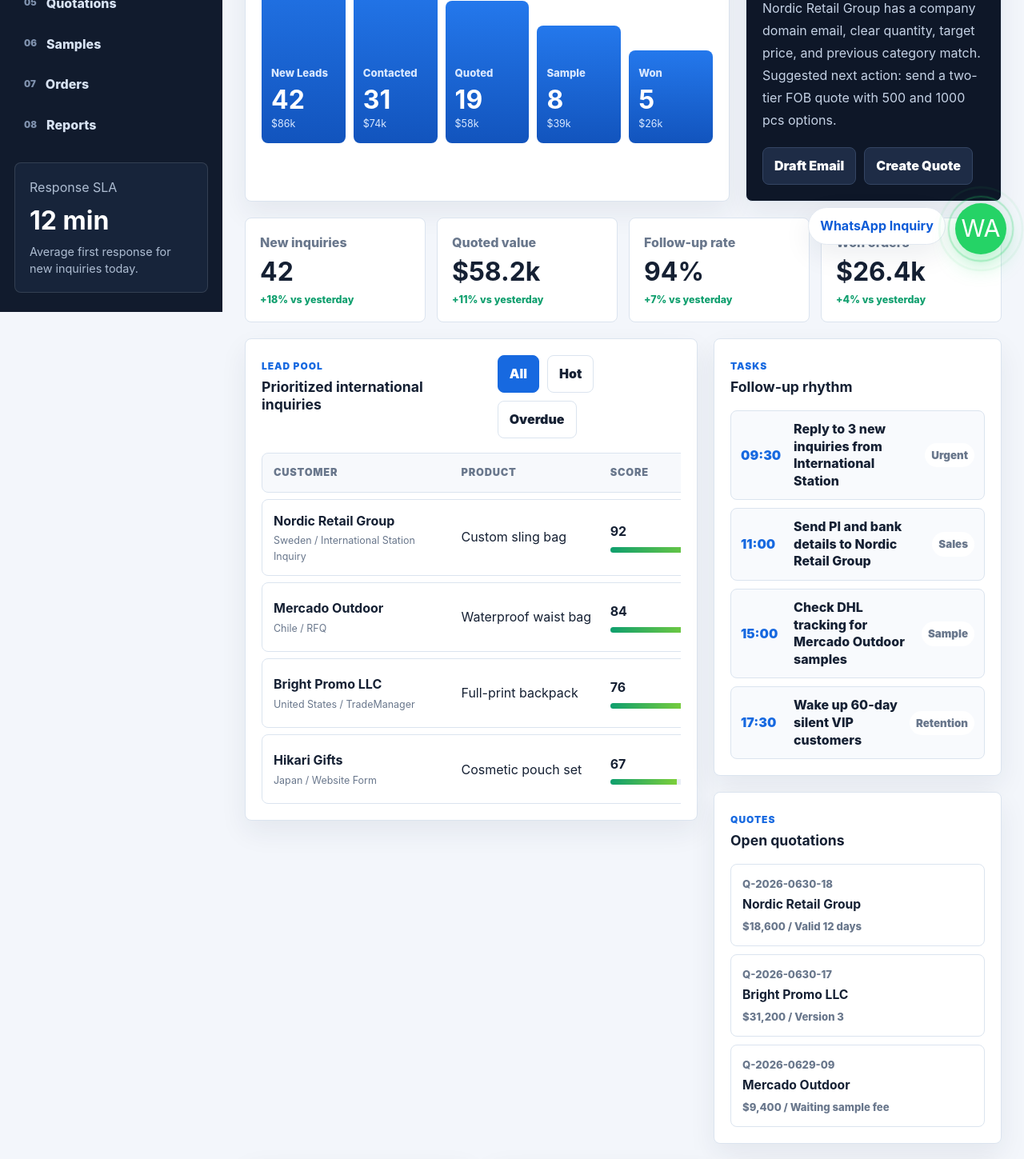
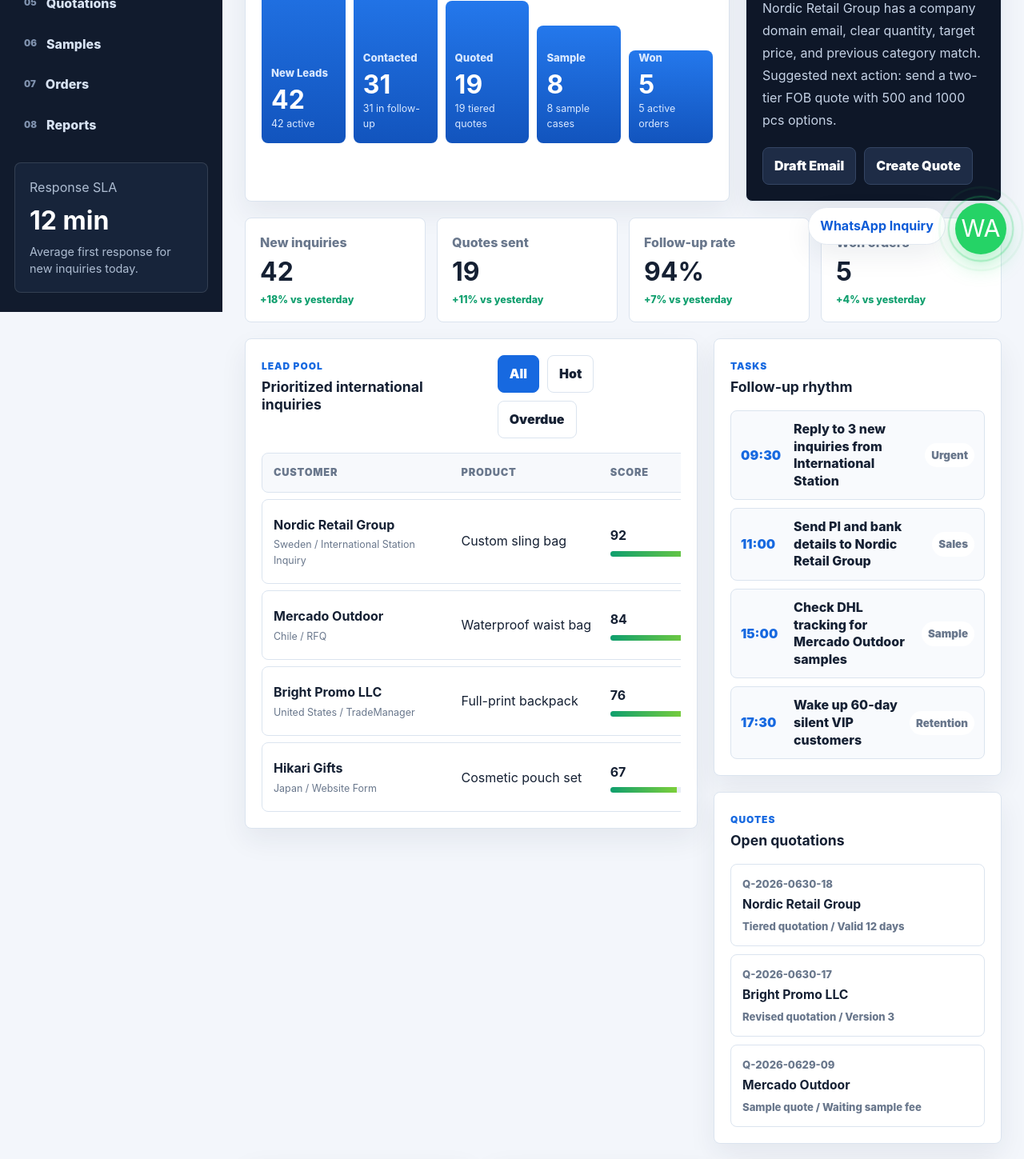
Before and after one commit to badnd/junyibags-site, a Next.js app: page /crm in a window 1280 px wide. Shown: the part 460-1909 px from the top of the page at 80% size. Built offline with nearby package versions, Linux system fonts and the light colour scheme; no server answers.

Commit message:
fix: remove public pricing ranges - junyibags-site

```diff
--- a/src/app/crm/page.js
+++ b/src/app/crm/page.js
@@ -12,7 +12,7 @@
     owner: 'Anna',
     score: 92,
     status: 'Quoted',
-    value: '$18,600',
+    value: 'Tiered quote sent',
     next: 'Follow up quotation in 8h'
   },
   {
@@ -23,7 +23,7 @@
     owner: 'Leo',
     score: 84,
     status: 'Sample',
-    value: '$9,400',
+    value: 'Sample stage',
     next: 'Confirm sample address'
   },
   {
@@ -34,7 +34,7 @@
     owner: 'Mia',
     score: 76,
     status: 'Negotiating',
-    value: '$31,200',
+    value: 'Revised quote',
     next: 'Send revised MOQ option'
   },
   {
@@ -45,17 +45,17 @@
     owner: 'Chen',
     score: 67,
     status: 'New',
-    value: '$4,800',
+    value: 'New RFQ',
     next: 'First reply overdue'
   }
 ];
 
 const pipeline = [
-  ['New Leads', 42, '$86k'],
-  ['Contacted', 31, '$74k'],
-  ['Quoted', 19, '$58k'],
-  ['Sample', 8, '$39k'],
-  ['Won', 5, '$26k']
+  ['New Leads', 42, '42 active'],
+  ['Contacted', 31, '31 in follow-up'],
+  ['Quoted', 19, '19 tiered quotes'],
+  ['Sample', 8, '8 sample cases'],
+  ['Won', 5, '5 active orders']
 ];
 
 const tasks = [
@@ -73,9 +73,9 @@
 ];
 
 const quotes = [
-  ['Q-2026-0630-18', 'Nordic Retail Group', '$18,600', 'Valid 12 days'],
-  ['Q-2026-0630-17', 'Bright Promo LLC', '$31,200', 'Version 3'],
-  ['Q-2026-0629-09', 'Mercado Outdoor', '$9,400', 'Waiting sample fee']
+  ['Q-2026-0630-18', 'Nordic Retail Group', 'Tiered quotation', 'Valid 12 days'],
+  ['Q-2026-0630-17', 'Bright Promo LLC', 'Revised quotation', 'Version 3'],
+  ['Q-2026-0629-09', 'Mercado Outdoor', 'Sample quote', 'Waiting sample fee']
 ];
 
 function ScoreBar({ score }) {
@@ -158,9 +158,9 @@
         <section className="crm-metrics" aria-label="CRM metrics">
           {[
             ['New inquiries', '42', '+18%'],
-            ['Quoted value', '$58.2k', '+11%'],
+            ['Quotes sent', '19', '+11%'],
             ['Follow-up rate', '94%', '+7%'],
-            ['Won orders', '$26.4k', '+4%']
+            ['Won orders', '5', '+4%']
           ].map(([label, value, trend]) => (
             <article className="crm-metric" key={label}>
               <span>{label}</span>
--- a/src/app/globals.css
+++ b/src/app/globals.css
@@ -110,6 +110,8 @@
 .trust-showcase{display:grid;grid-template-columns:1fr 1fr;gap:22px;margin-top:26px}
 .trust-showcase img{aspect-ratio:16/9;object-fit:cover;background:#fff}
 .price-guidance,.mockup-note{margin:20px 0 0;padding:16px 18px;border:1px solid var(--border);border-radius:16px;background:#fff;color:var(--text);font-weight:800;box-shadow:var(--shadow)}
+.price-guidance strong,.price-guidance span{display:block}
+.price-guidance span{margin-top:6px;font-weight:500;color:var(--muted);line-height:1.65}
 .video-grid{display:grid;grid-template-columns:repeat(2,minmax(0,1fr));gap:22px}
 .video-card{background:#fff;border:1px solid var(--border);border-radius:18px;overflow:hidden;box-shadow:var(--shadow)}
 .video-card video{display:block;width:100%;aspect-ratio:16/9;object-fit:cover;background:#111}
```
Also changed, not shown: src/app/page.js (+5 -2 lines).
